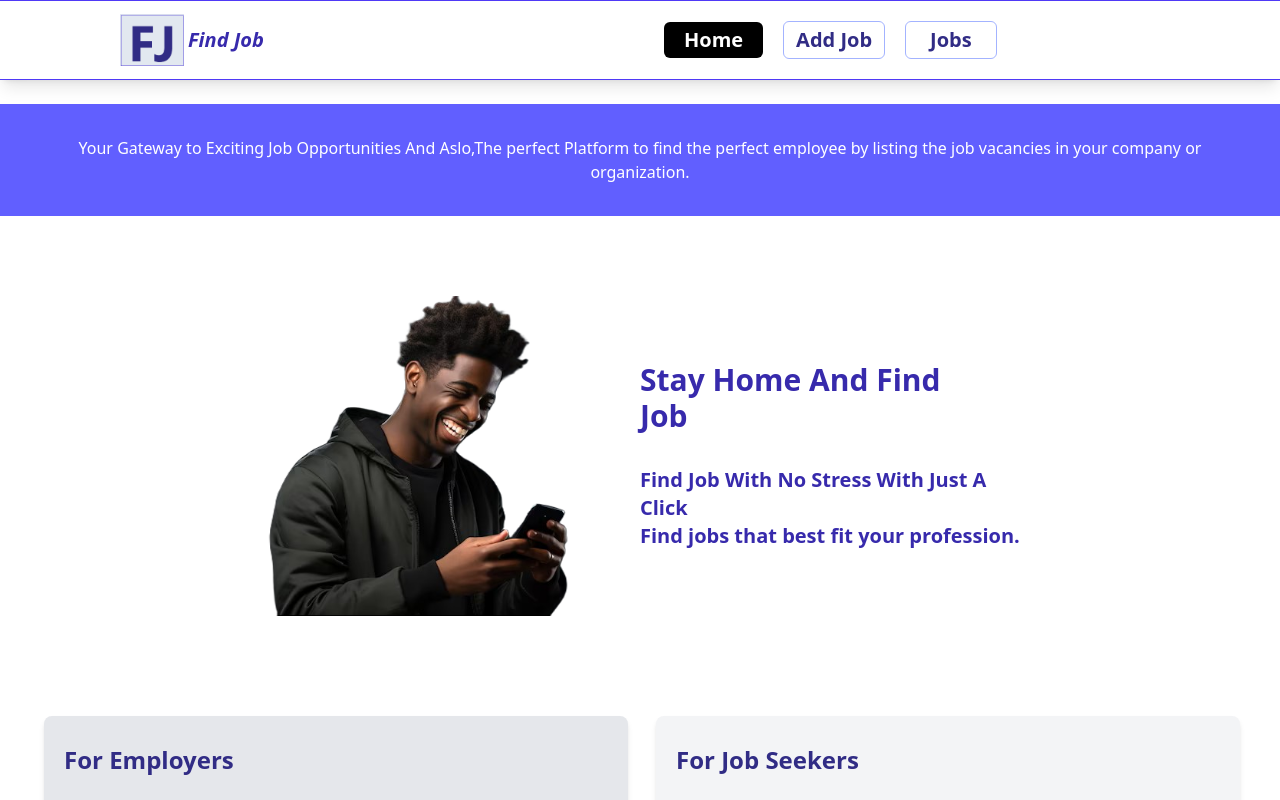
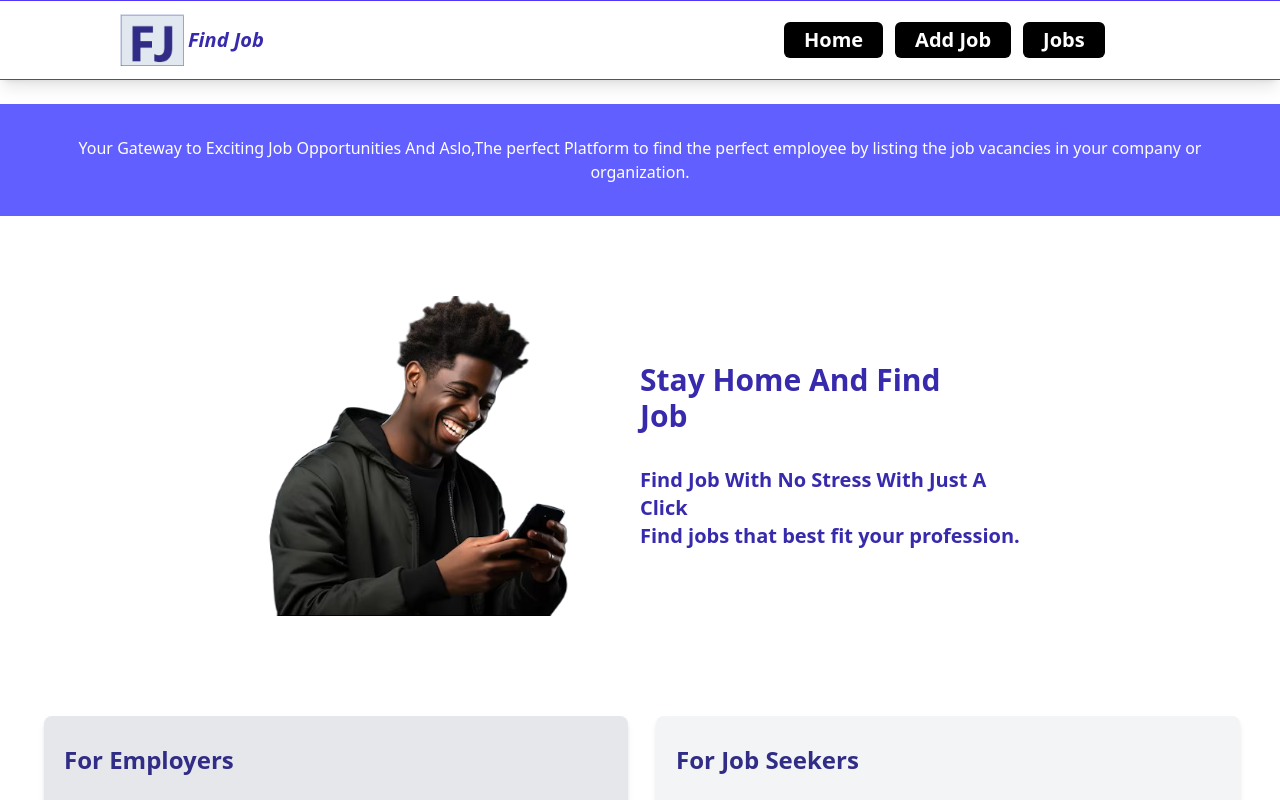
Before and after one commit to AsieduAmos/Jaman-Jobs, a React (Vite) app: page / in a window 1280 px wide. Shown: the top 800 px of the page. Built offline with nearby package versions, Linux system fonts and the light colour scheme.

Commit message:
button bg color changed to red when it is active

```diff
--- a/src/components/NaviBar.jsx
+++ b/src/components/NaviBar.jsx
@@ -3,31 +3,32 @@ import FJ from '../images/FJ.png'
 import { NavLink } from 'react-router-dom'
 
 const NaviBar = () => {
+
+  const activeStyle = ({ isActive }) =>
+    isActive ?
+      'bg-red-700 text-white lg:font-semibold font-light lg:text-xl text-5xl px-5 lg:py-1 py-3 text-center rounded-md cursor-pointer hover:text-white transition duration-300 ease-in-out'
+     :
+     'bg-black text-white lg:font-semibold font-light lg:text-xl text-5xl  px-5 lg:py-1 py-3 text-center rounded-md cursor-pointer hover:bg-gray-900 hover:text-whitetransition duration-300 ease-in-out';
+
   return (
     <>
-    <div className="flex lg:h-20 md:h-50 h-60 lg:w-full w-6xl items-center border-t border-b border-indigo-600 shadow-lg">
-          <div className='flex'>
+    <div className="flex space-x-3 lg:h-20 md:h-50 h-60 lg:w-full w-6xl items-center border-t border-b border-indigo-600 shadow-lg">
+          <div className='flex mr-130'>
             <img className='pointer-events-none select-none lg:ml-30 md:ml-10 ml-15 lg:w-16 md:w-27 w-30' src={FJ} alt="" />
             <div className='font-extrabold italic lg:text-xl text-5xl lg:ml-1 ml-3 lg:mt-3 md:mt-6 mt-8 text-indigo-800'>
               Find Job</div>
           </div>
 
 
-             <NavLink to="/Home" className='bg-black  text-white lg:font-bold font-light lg:text-xl text-5xl lg:ml-100 md:ml-40 ml-30
-                       px-5 lg:py-1 py-3 text-center rounded-md cursor-pointer hover:bg-indigo-900 hover:text-white
-                       transition duration-300 ease-in-out'>
-                                Home
-                              </NavLink>
+             <NavLink to="/Home" className= {activeStyle}  >
+               Home
+             </NavLink>
 
-             <NavLink to="/addjob" className='bg-white border border-indigo-300 text-indigo-900 font-bold lg:text-xl text-5xl px-3
-                        lg:py-1 py-3 ml-5 mr-5 text-center rounded-md cursor-pointer hover:bg-indigo-900 hover:text-white
-                        transition duration-300 ease-in-out'>
-                                Add Job
-                              </NavLink>
+             <NavLink to="/addjob"className={activeStyle}   >
+                 Add Job
+             </NavLink>
 
-             <NavLink to="/jobpage" className='bg-white border border-indigo-300 text-indigo-900 font-bold lg:text-xl text-5xl
-              px-6 lg:py-1 py-3 text-center rounded-md cursor-pointer hover:bg-indigo-900 hover:text-white
-              transition duration-300 ease-in-out'>
+             <NavLink to="/jobpage" className={activeStyle}  >
                   Jobs
              </NavLink>
 
```
